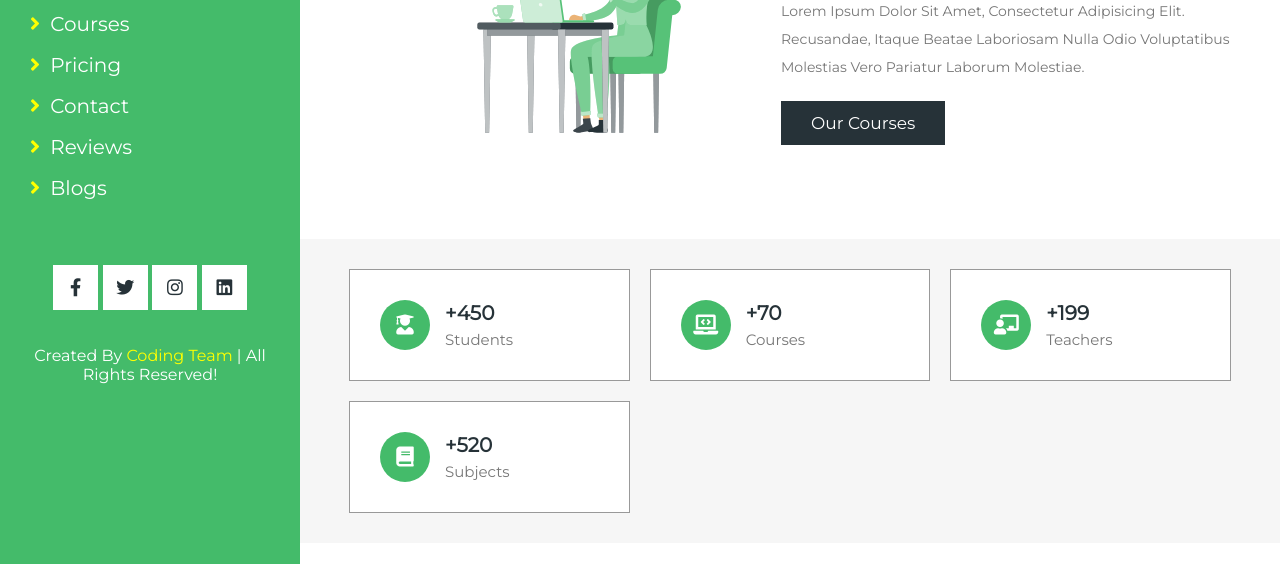
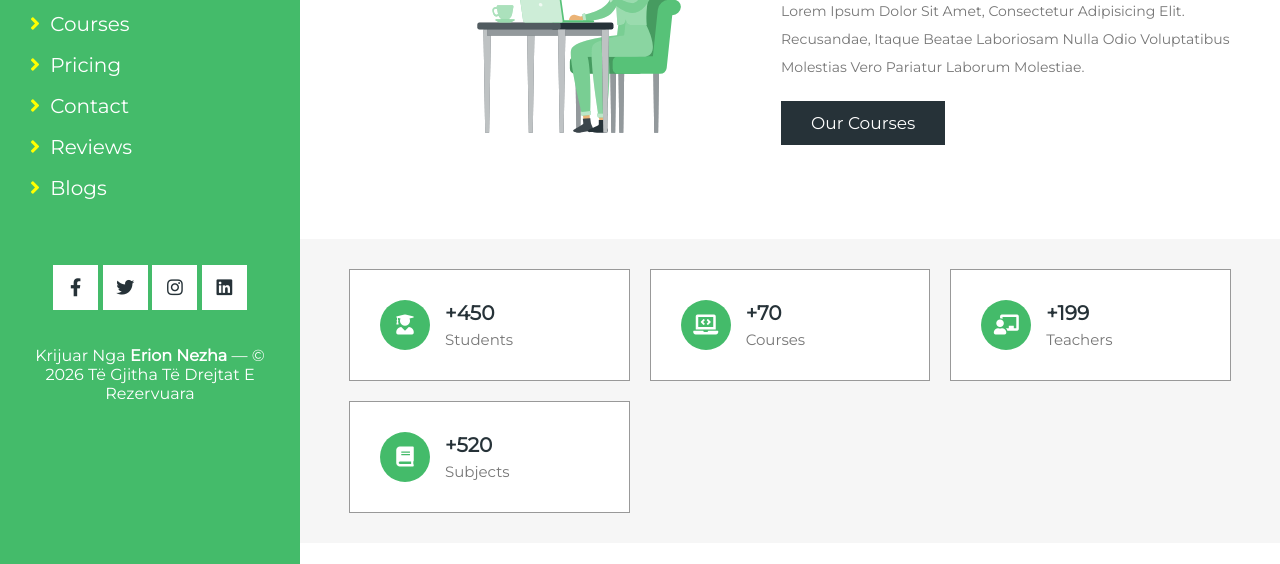
Before and after one commit to ErionNezha/Online-Education-Website, a plain HTML site: page demo/index.html in a window 1280 px wide. Shown: the part 236-800 px from the top of the page. Drawn offline with Linux system fonts and the light colour scheme.

Commit message:
Kredite të huaja → Erion Nezha (branding)

```diff
--- a/demo/index.html
+++ b/demo/index.html
@@ -1,4 +1,5 @@
 <!DOCTYPE html>
+<!-- Created by Erion Nezha — © 2026 All rights reserved -->
 <html lang="en">
 <head>
     <meta charset="UTF-8">
@@ -44,7 +45,7 @@
         <a href="#" class="fab fa-linkedin"></a>
     </div>
 
-    <p class="credit">created by <span>Coding Team</span> | all rights reserved!</p>
+    <p class="credit">Krijuar nga <strong>Erion Nezha</strong> — © 2026 Të gjitha të drejtat e rezervuara</p>
 
 </header>
 
```
